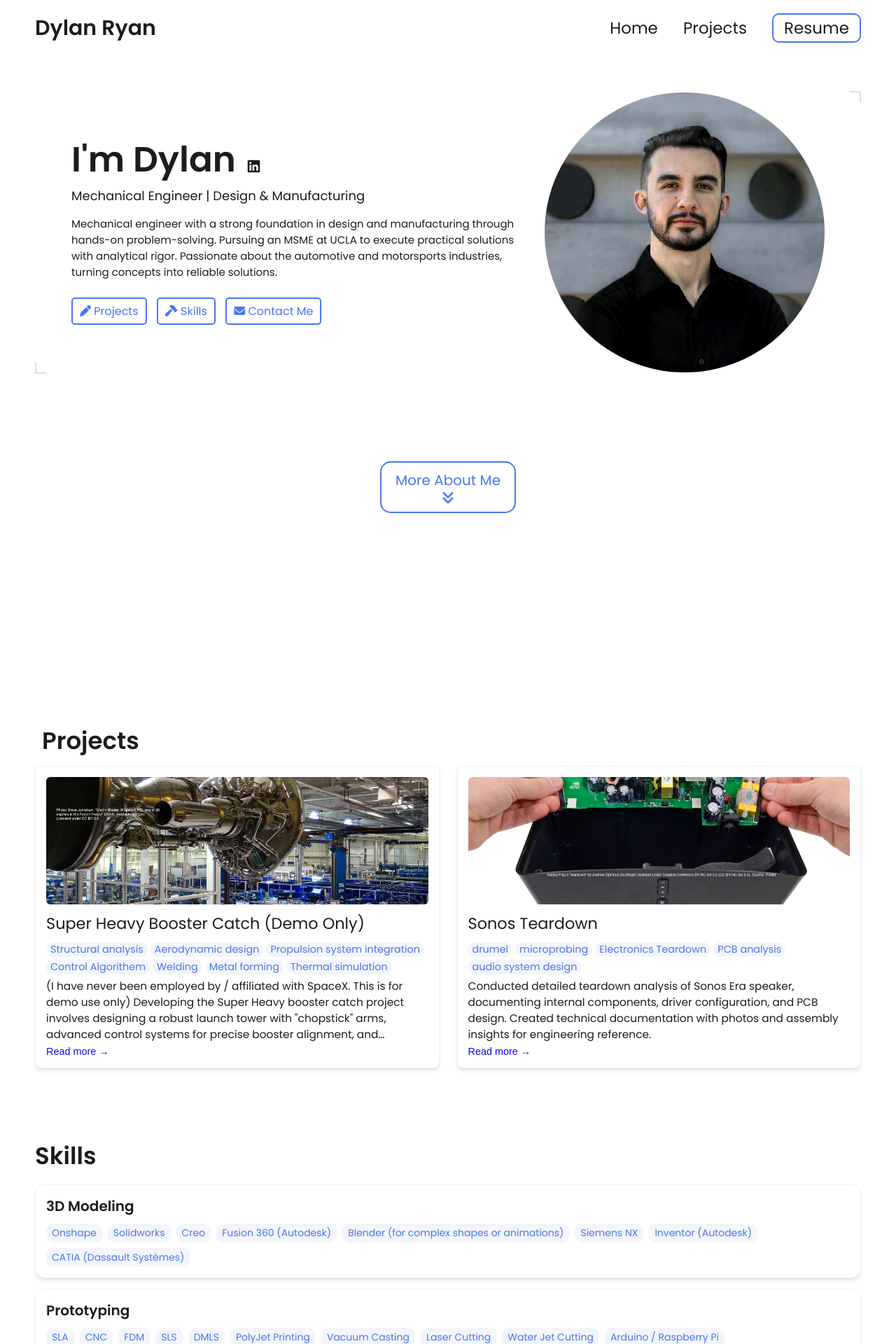
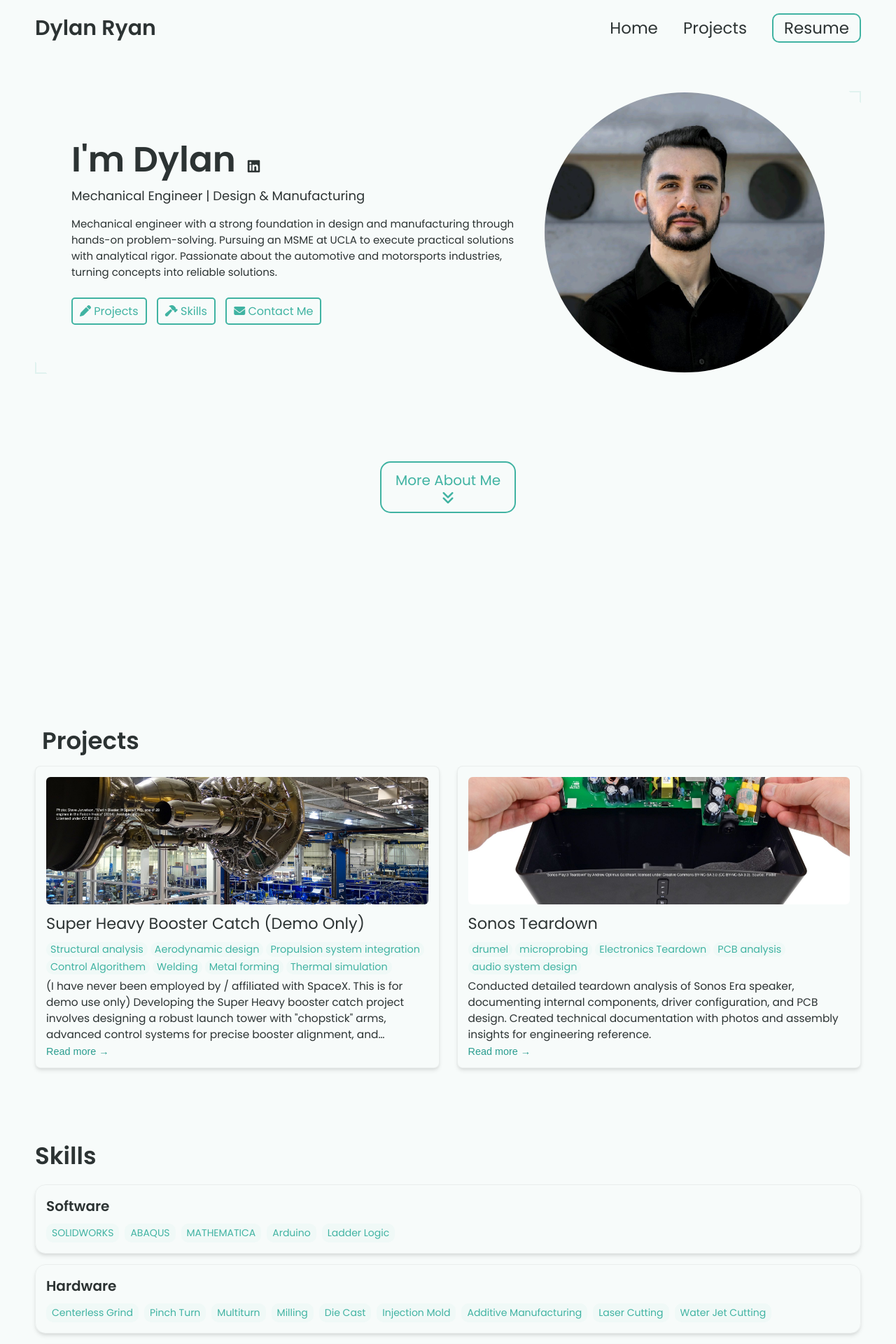
Before and after one commit to dylanengr/dylanengr.github.io, a Jekyll site: the page built from index.html, in a window 1280 px wide. Shown: the top 1920 px of the page at 70% size. Built offline with Jekyll 4.4.1, drawn with Linux system fonts in a browser that asks for light colours; some of the changed text lies outside the part shown.

Commit message:
Update _config.yml

```diff
--- a/_config.yml
+++ b/_config.yml
@@ -43,61 +43,44 @@ external-links:    # input only your own url slug. The icons with missing entrie
 
 # Skills Section - Add the list of your Skills by categories/tools. The indentation for each level needs to be precise.
 skills:
-  - category: 3D Modeling
+  - category: Software
     tools:
-    - Onshape
-    - Solidworks
-    - Creo
-    - Fusion 360 (Autodesk)
-    - Blender (for complex shapes or animations)
-    - Siemens NX
-    - Inventor (Autodesk)
-    - CATIA (Dassault Systèmes)
-  - category: Prototyping
+    - SOLIDWORKS
+    - ABAQUS
+    - MATHEMATICA
+    - Arduino
+    - Ladder Logic
+  - category: Hardware
     tools:
-    - SLA
-    - CNC
-    - FDM
-    - SLS
-    - DMLS
-    - PolyJet Printing
-    - Vacuum Casting
+    - Centerless Grind
+    - Pinch Turn
+    - Multiturn
+    - Milling
+    - Die Cast
+    - Injection Mold
+    - Additive Manufacturing
     - Laser Cutting
     - Water Jet Cutting
-    - Arduino / Raspberry Pi
-    - Breadboarding for circuit testing
-  - category: Design Standards / Practices
+  - category: Certifications
     tools:
-    - GD&T ASME Y14
-    - ISO fits and tolerances
-    - PLM (PTC Windchill / Arena)
-  - category: PCB Design
-    tools:
-    - Altium Designer
-    - Altium
-    - Eagle
-    - KiCad
-  - category: Problem Solving / Risk Management
-    tools:
-    - Root Cause Analysis (e.g., 5 Whys, Fishbone Diagram)
-    - DFMEA / PFMEA
-    - Six Sigma methodologies
-    - Shain Red-X
+    - SOLIDWORKS CAD Design Professional (CSWP)
+    - SOLIDWORKS Simulation Associate
+    - SOLIDWORKS Additive Manufacturing Associate
 
 
 # Contact Form Setup. Setup an account and copy over the key. When someone fills out the form, it will be received in your email.
-formspree-key:   https://formspree.io/f/{8-digit key}
+formspree-key:   https://formspree.io/f/xkgrlvlo
 
 
 
 # Active theme (Updatethis to switch themes). Make sure to keep the indentation the samne.
 colors: # this is the basic theme
-  text: "#1a1c20"
-  border: "#ddd"
-  link: "#4a76ee"
-  highlight: "#0c0cf2"
-  background: "#ffffff"
-  light_background: "#f3f5fb"
+  text: "#2c3333"
+  border: "#e0f2ef"
+  link: "#40b3a2"
+  highlight: "#2a9d8f"
+  background: "#f7fbfa"
+  light_background: "#f0f9f7"
 
 # A few examples.
 basic theme:
@@ -108,7 +91,7 @@ basic theme:
   background: "#ffffff"
   light_background: "#f3f5fb"
 
-  mint theme:
+mint theme:
   text: "#2c3333"
   border: "#e0f2ef"
   link: "#40b3a2"
@@ -124,7 +107,7 @@ lemon theme:
   background: "#fffdf5"
   light_background: "#fff9e6"
 
-  pink theme:
+pink theme:
   text: "#2d2d2d"
   border: "#f8e2e2"
   link: "#ff8fa3"
```
